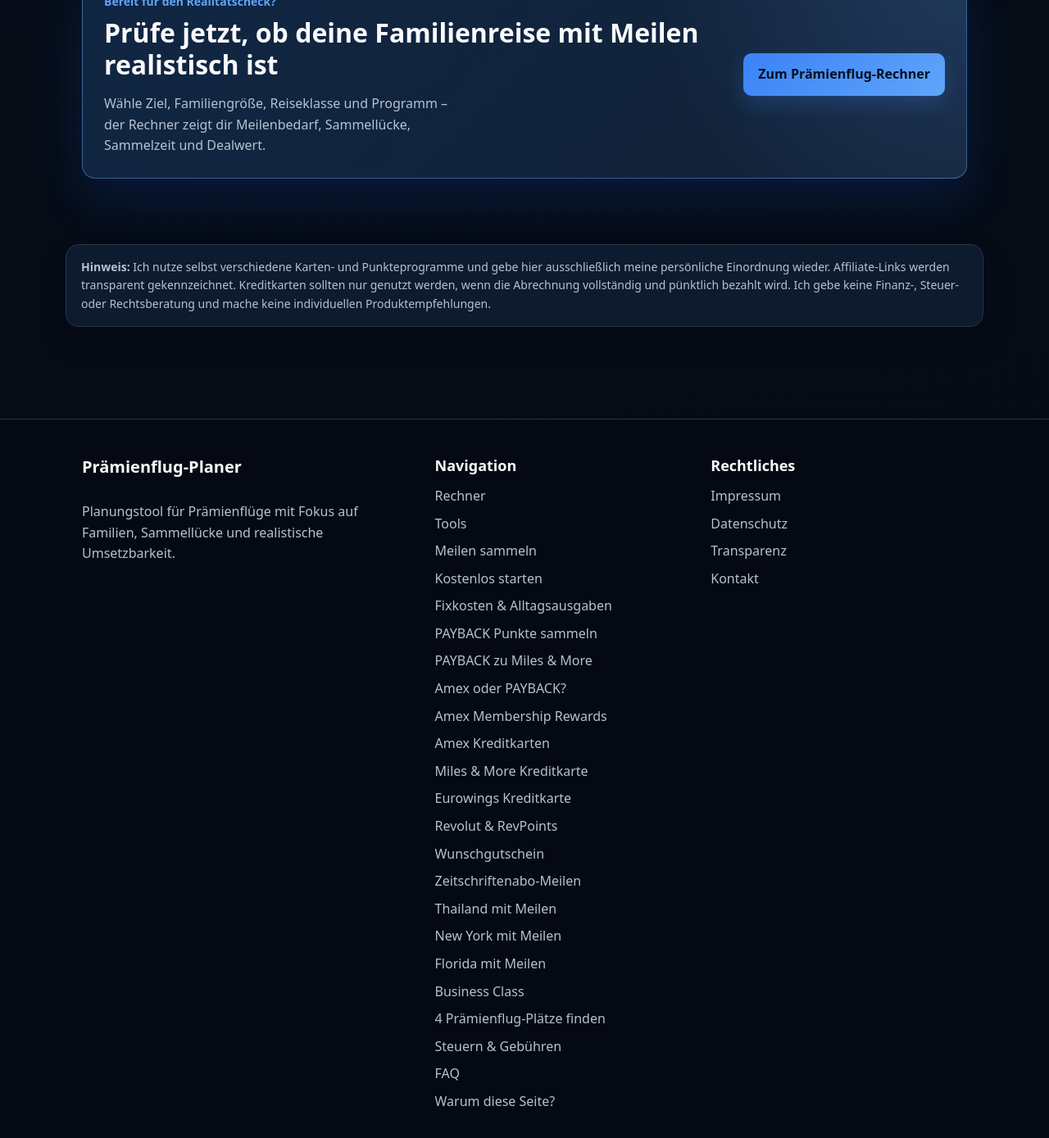
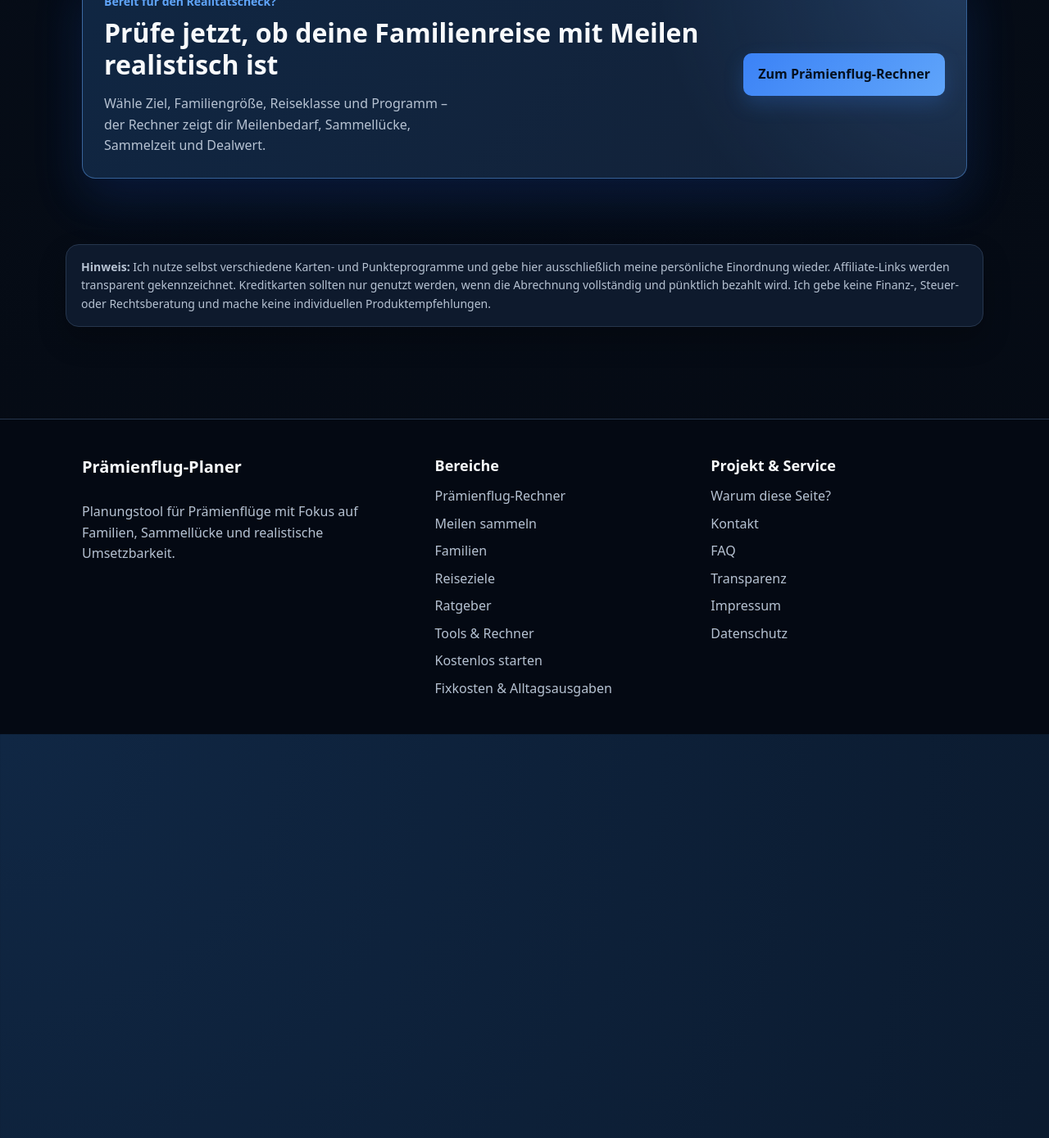
Before and after one commit to Praemienflug-Planer/miles-planer, a Jekyll site: the page built from index.html, in a window 1280 px wide and 1400 px high, scrolled down 4807 px. Shown: the top 1389 px of the window at 82% size. Built offline with Jekyll 4.4.1, drawn with Linux system fonts in a browser that asks for light colours.

Commit message:
Entschlacke Footer-Navigation

```diff
--- a/_includes/footer.html
+++ b/_includes/footer.html
@@ -5,40 +5,27 @@
       <p class="footer-text">Planungstool für Prämienflüge mit Fokus auf Familien, Sammellücke und realistische Umsetzbarkeit.</p>
     </div>
     <div>
-      <h4>Navigation</h4>
+      <h4>Bereiche</h4>
       <ul class="footer-links">
-        <li><a href="/rechner/">Rechner</a></li>
-        <li><a href="/tools/">Tools</a></li>
+        <li><a href="/rechner/">Prämienflug-Rechner</a></li>
         <li><a href="/meilen-sammeln/">Meilen sammeln</a></li>
+        <li><a href="/praemienfluege-familie/">Familien</a></li>
+        <li><a href="/meilen-thailand/">Reiseziele</a></li>
+        <li><a href="/meilen-business-class/">Ratgeber</a></li>
+        <li><a href="/tools/">Tools &amp; Rechner</a></li>
         <li><a href="/meilen-sammeln/anfaenger/">Kostenlos starten</a></li>
         <li><a href="/meilen-sammeln/fixkosten-meilen/">Fixkosten &amp; Alltagsausgaben</a></li>
-        <li><a href="/meilen-sammeln/payback/">PAYBACK Punkte sammeln</a></li>
-        <li><a href="/meilen-sammeln/payback-punkte-miles-and-more/">PAYBACK zu Miles &amp; More</a></li>
-        <li><a href="/amex-oder-payback/">Amex oder PAYBACK?</a></li>
-        <li><a href="/meilen-sammeln/amex/">Amex Membership Rewards</a></li>
-        <li><a href="/meilen-sammeln/amex-kreditkarten/">Amex Kreditkarten</a></li>
-        <li><a href="/meilen-sammeln/miles-and-more-kreditkarte/">Miles &amp; More Kreditkarte</a></li>
-        <li><a href="/meilen-sammeln/eurowings-kreditkarte/">Eurowings Kreditkarte</a></li>
-        <li><a href="/meilen-sammeln/revolut-revpoints/">Revolut &amp; RevPoints</a></li>
-        <li><a href="/meilen-sammeln/wunschgutschein/">Wunschgutschein</a></li>
-        <li><a href="/meilen-sammeln/zeitschriftenabo/">Zeitschriftenabo-Meilen</a></li>
-        <li><a href="/meilen-thailand/">Thailand mit Meilen</a></li>
-        <li><a href="/meilen-new-york/">New York mit Meilen</a></li>
-        <li><a href="/florida-mit-meilen/">Florida mit Meilen</a></li>
-        <li><a href="/meilen-business-class/">Business Class</a></li>
-        <li><a href="/vier-praemienflug-plaetze-finden/">4 Prämienflug-Plätze finden</a></li>
-        <li><a href="/praemienflug-steuern-gebuehren/">Steuern &amp; Gebühren</a></li>
-        <li><a href="/faq/">FAQ</a></li>
-        <li><a href="/ueber-das-projekt/">Warum diese Seite?</a></li>
       </ul>
     </div>
     <div>
-      <h4>Rechtliches</h4>
+      <h4>Projekt &amp; Service</h4>
       <ul class="footer-links">
+        <li><a href="/ueber-das-projekt/">Warum diese Seite?</a></li>
+        <li><a href="/kontakt.html">Kontakt</a></li>
+        <li><a href="/faq/">FAQ</a></li>
+        <li><a href="/transparenz.html">Transparenz</a></li>
         <li><a href="/impressum.html">Impressum</a></li>
         <li><a href="/datenschutz.html">Datenschutz</a></li>
-        <li><a href="/transparenz.html">Transparenz</a></li>
-        <li><a href="/kontakt.html">Kontakt</a></li>
       </ul>
     </div>
   </div>
```
